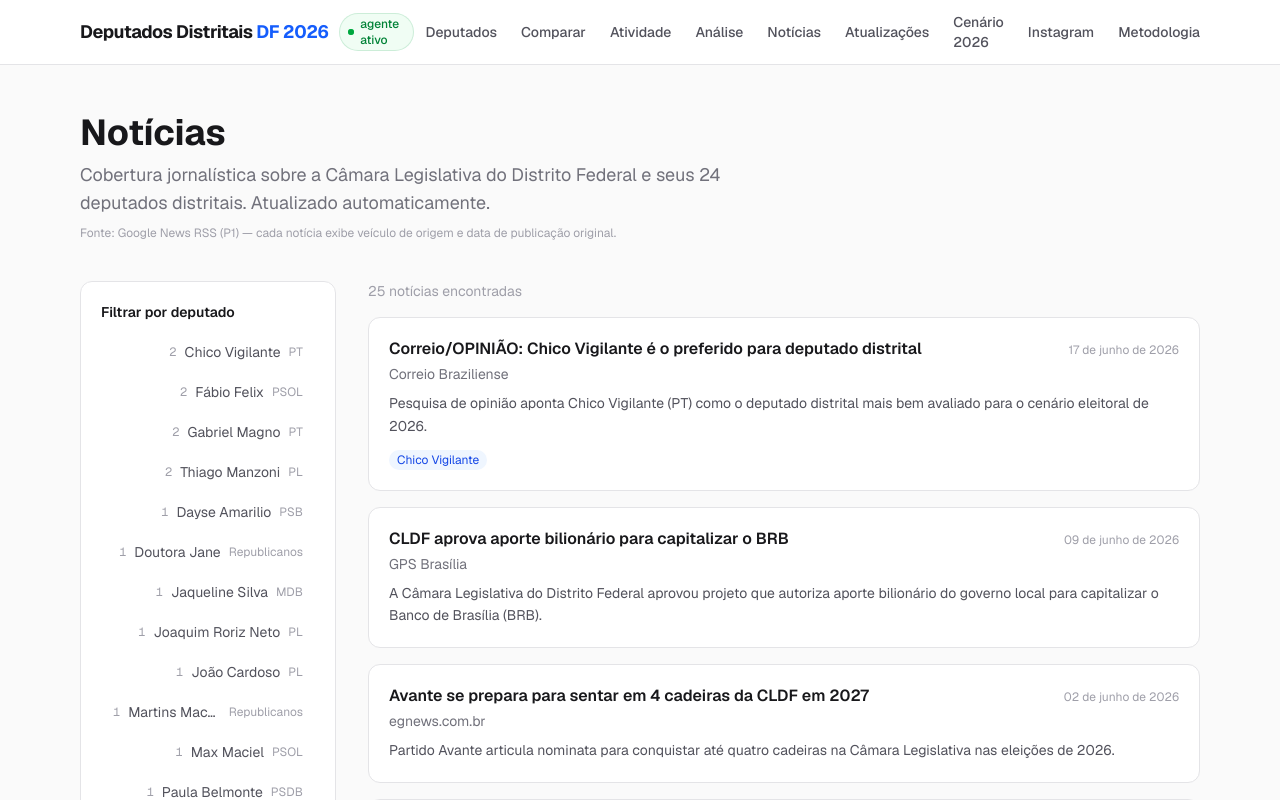
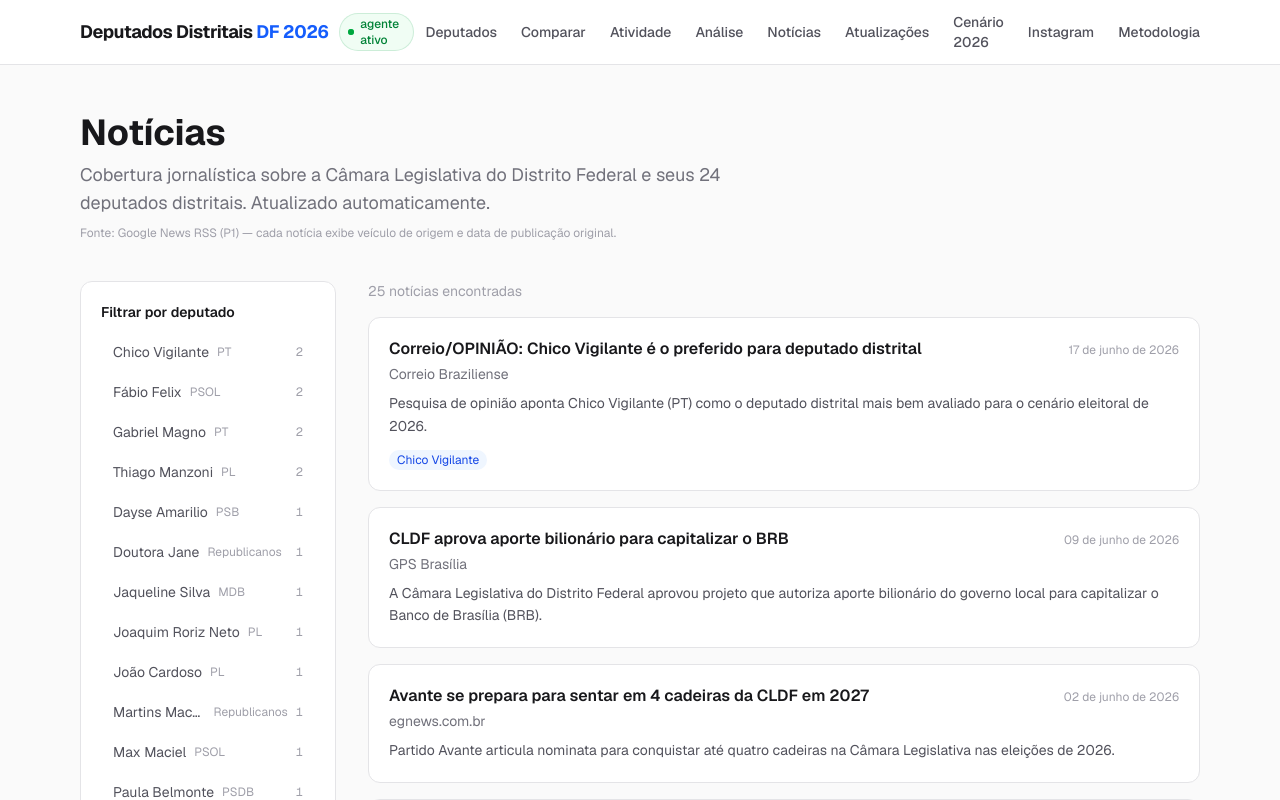
Before and after one commit to gustavomelofr/deputados-distritais-df-2026, a Next.js app: page /noticias in a window 1280 px wide. Shown: the top 800 px of the page. Built offline with nearby package versions, Linux system fonts and the light colour scheme.

Commit message:
feat(loop): atualização aprovada 2026-07-26T17-29-54-567Z (#59)
Co-authored-by: Agente Contínuo <agente@deputadosdistritais.dev>

```diff
--- a/src/app/noticias/page.tsx
+++ b/src/app/noticias/page.tsx
@@ -84,18 +84,27 @@ export default async function NoticiasPage({ searchParams }: Props) {
                         ? '/noticias'
                         : `/noticias?deputado=${d.slug}`
                     }
+                    aria-label={
+                      filtroDeputado === d.slug
+                        ? `Remover filtro: ${d.nome} (${d.partido}), ${d.count} ${d.count === 1 ? 'notícia' : 'notícias'}`
+                        : `Filtrar notícias por ${d.nome} (${d.partido}), ${d.count} ${d.count === 1 ? 'notícia' : 'notícias'}`
+                    }
+                    aria-current={filtroDeputado === d.slug ? 'page' : undefined}
                     className={`flex items-center gap-2 rounded-lg px-3 py-2 text-sm transition focus:outline-none focus-visible:ring-2 focus-visible:ring-blue-500 ${
                       filtroDeputado === d.slug
                         ? 'bg-blue-50 text-blue-700 font-medium'
                         : 'text-zinc-600 hover:bg-zinc-50'
                     }`}
                   >
-                    <span className="text-xs text-zinc-400 ml-auto font-mono">
-                      {d.count}
-                    </span>
                     <span className="truncate">{d.nome}</span>
                     <span className="text-xs text-zinc-400 flex-shrink-0">
                       {d.partido}
+                    </span>
+                    <span
+                      className="text-xs text-zinc-400 ml-auto font-mono"
+                      aria-hidden="true"
+                    >
+                      {d.count}
                     </span>
                   </Link>
                 ))}
```
